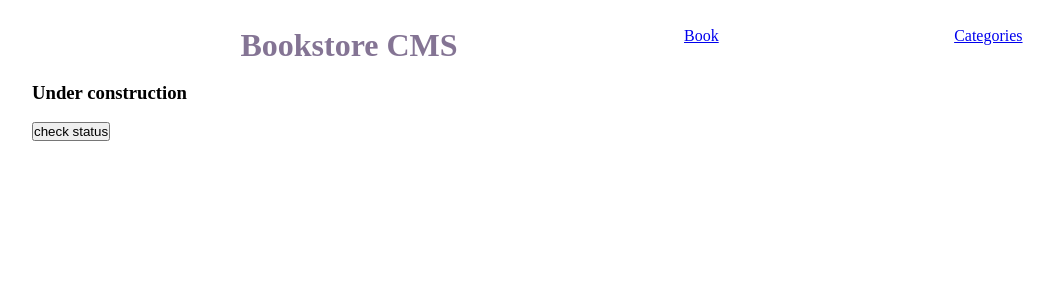
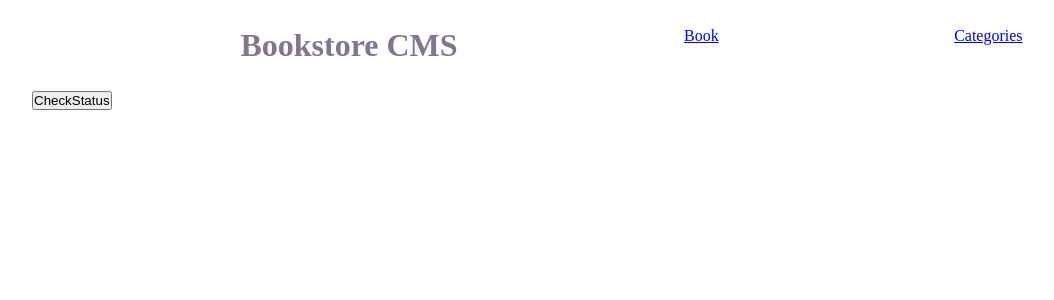
Before and after one commit to Hassaanjbaig-code/Bookstore-, a React (Create React App) app: page /Categories in a window 1280 px wide. Shown: the top 300 px of the page, without its empty margins (13-1067 px from the left). Built offline with nearby package versions, Linux system fonts and the light colour scheme.

Commit message:
Working of categories

```diff
--- a/src/Pages/Categories.js
+++ b/src/Pages/Categories.js
@@ -1,10 +1,18 @@
+/* eslint-disable */
 import React from 'react';
+import { useSelector, useDispatch } from 'react-redux';
+import { CheckStatus } from '../redux/categories/categories';
 
-const Categories = () => (
-  <div>
-    <h3>Under construction</h3>
-    <input type="button" value="check status" />
-  </div>
-);
+const categories = () => {
+  const dispatch = useDispatch();
+  const handle = useSelector((state) => state.Categories.status)
+  const handleClick = () => dispatch(CheckStatus());
+  return (
+    <div>
+      <h3>{handle}</h3>
+      <button onClick={handleClick} type='button'>CheckStatus</button>
+    </div>
+  )
+}
 
-export default Categories;
+export default categories;
--- a/src/redux/categories/categories.js
+++ b/src/redux/categories/categories.js
@@ -1,11 +1,17 @@
 import { createAction, createReducer } from '@reduxjs/toolkit';
 
-const CheckStatus = createAction('bookstore/categories/CHECK_STATUS');
+export const CheckStatus = createAction('bookstore/categories/CHECK_STATUS');
 
-const initialstate = {};
+const initialstate = {
+  status: '',
+};
 
 const categories = createReducer(initialstate, (builder) => {
-  builder.addCase(CheckStatus, (state) => [...state, 'Under construction']);
+  builder.addCase(CheckStatus, (state) => {
+    const newstate = { ...state, status: 'Under construction' };
+    return newstate;
+  });
+  builder.addDefaultCase((state) => state);
 });
 
 export default categories;
```
